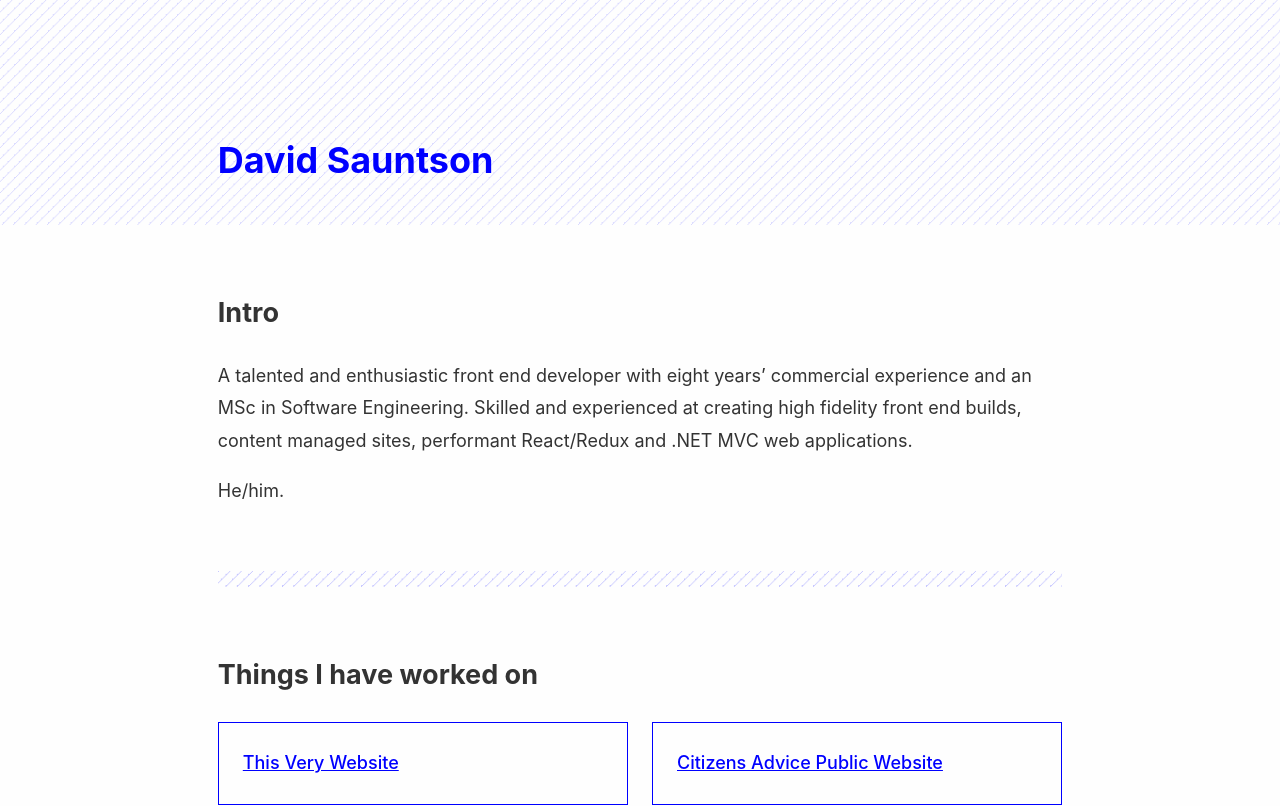
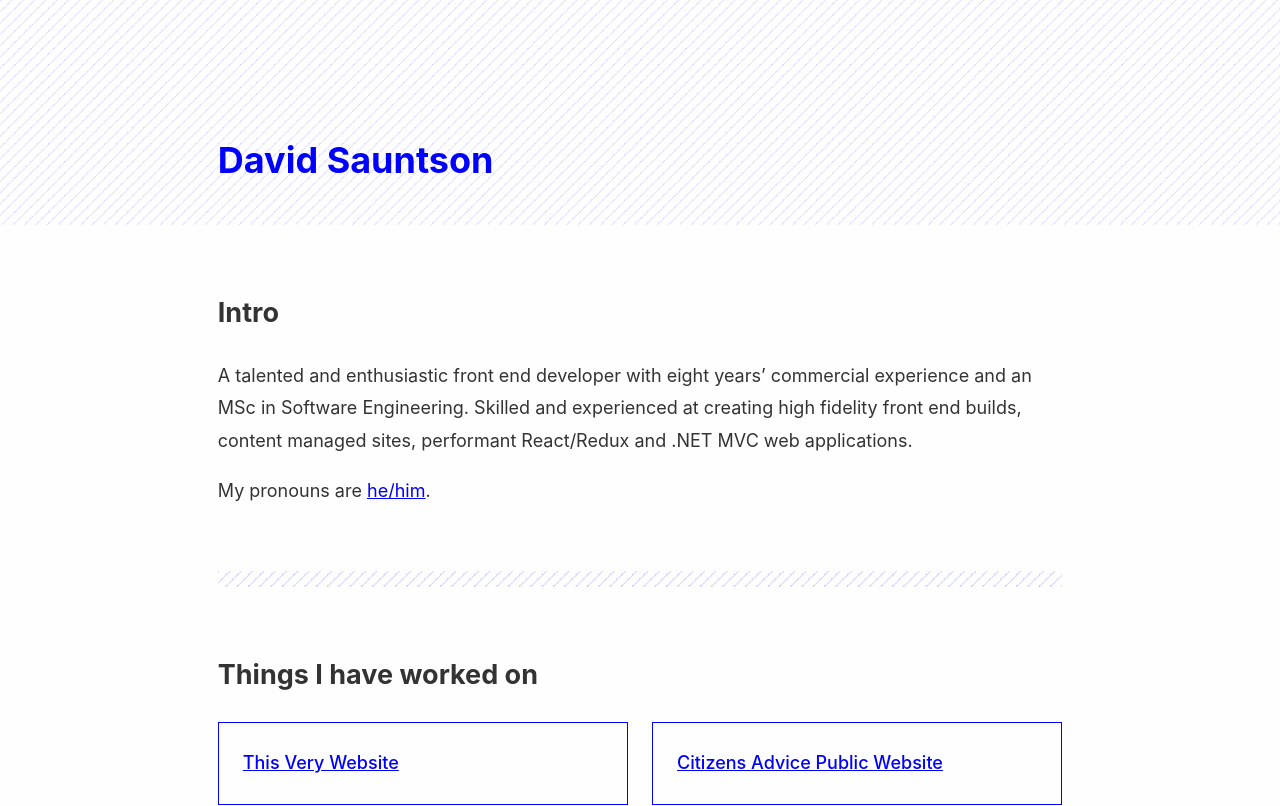
Before and after one commit to davidsauntson/davidsauntson.com, a Next.js app: page / in a window 1280 px wide. Shown: the top 806 px of the page. Built offline with nearby package versions, Linux system fonts and the light colour scheme.

Commit message:
feat: name.pn link

```diff
--- a/pages/index.jsx
+++ b/pages/index.jsx
@@ -50,7 +50,9 @@
             and experienced at creating high fidelity front end builds, content
             managed sites, performant React/Redux and .NET MVC web applications.
           </p>
-          <p>He/him.</p>
+          <p>
+            My pronouns are <a href="https://name.pn/david-sauntson">he/him</a>.
+          </p>
           <hr />
           <h2>Things I have worked on</h2>
           <CardList cards={projects} />
```
